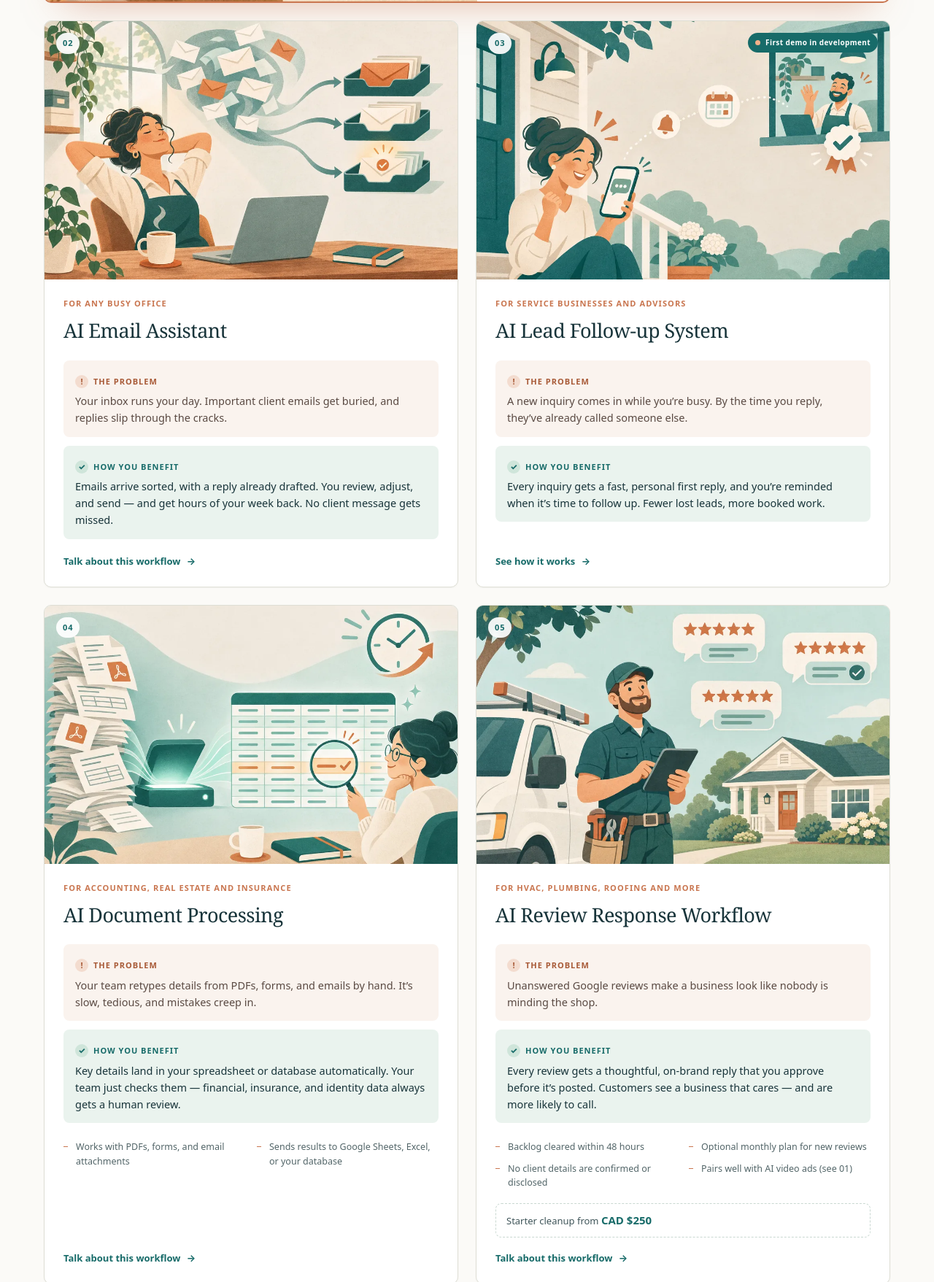
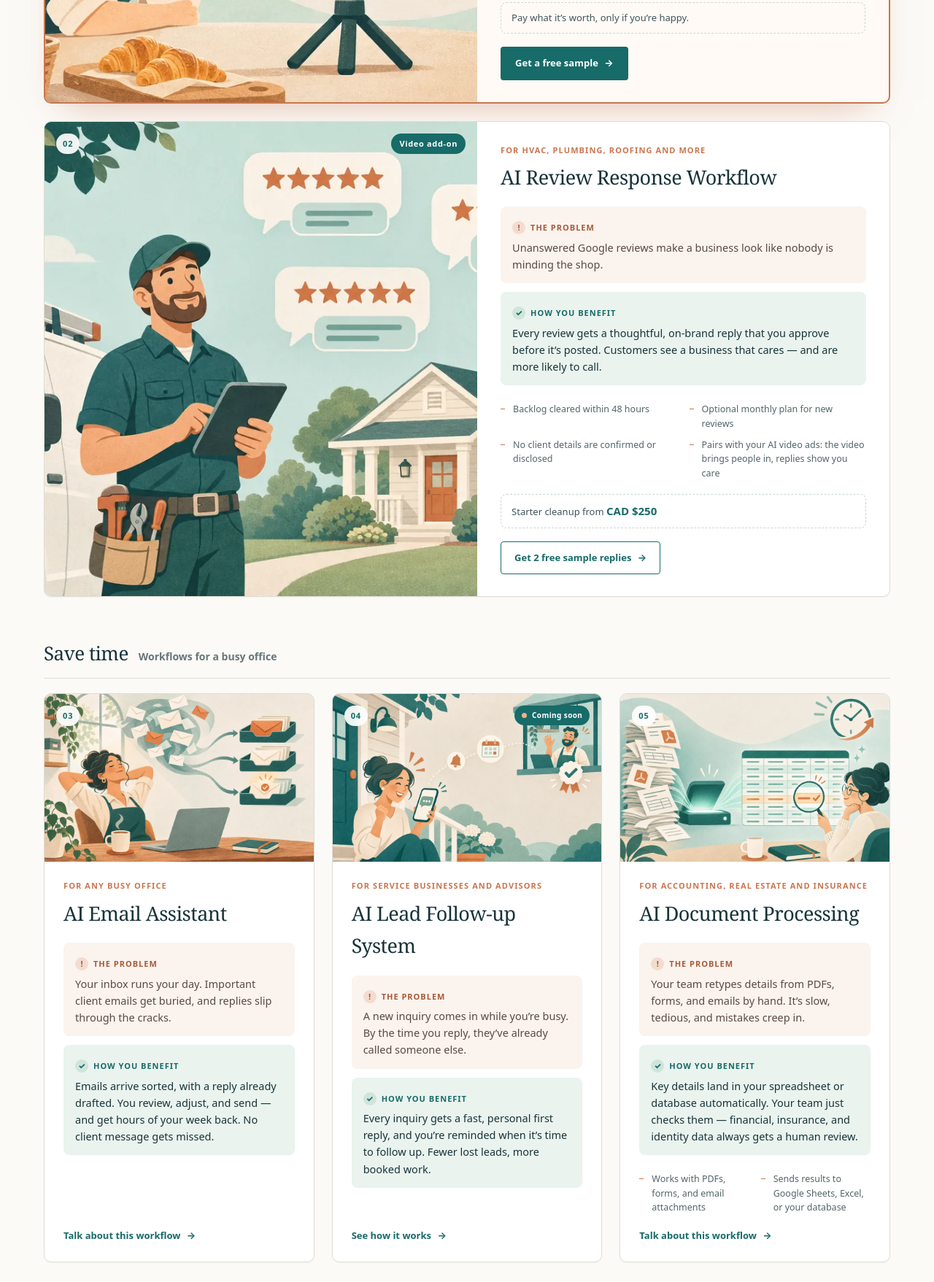
Before and after one commit to frankzhang-ai/workflow-ai-site, a plain HTML site: page index.html in a window 1280 px wide. Shown: the part 1783-3540 px from the top of the page at 73% size. Drawn offline with Linux system fonts and the light colour scheme.

Commit message:
Refocus products on video, with review replies as an add-on (#1)
* Refocus products on video with review replies as add-on

Group cards into Win customers (video + reviews) and Save time (email,
lead follow-up, documents); move reviews next to video; mark lead
follow-up Coming soon; review CTA offers 2 free sample replies.

Co-Authored-By: Claude Opus 5.5 <noreply@anthropic.com>
Claude-Session: https://claude.ai/code/session_01Y4AyjwEREfKtt9Wp5xpNCw

* Add video price anchor and switch contact email to hello@loopsoha.com

Co-Authored-By: Claude Opus 5.5 <noreply@anthropic.com>
Claude-Session: https://claude.ai/code/session_01Y4AyjwEREfKtt9Wp5xpNCw

* Remove price range from video card

Co-Authored-By: Claude Opus 5.5 <noreply@anthropic.com>
Claude-Session: https://claude.ai/code/session_01Y4AyjwEREfKtt9Wp5xpNCw

---------

Co-authored-by: Claude <noreply@anthropic.com>

```diff
--- a/css/styles.css
+++ b/css/styles.css
@@ -104,3 +104,14 @@
 @media(max-width:1024px){.featured-video .card-media img{position:static}}
 @media(max-width:860px){.how-inner{flex-direction:column;align-items:flex-start;gap:16px}.how-steps{flex-direction:column;align-items:flex-start;gap:10px;width:100%}.how-arrow{display:none}}
 @media(max-width:700px){.hero-actions{flex-direction:column;align-items:stretch;gap:12px}.hero-actions .button{width:100%}.featured-video h3{font-size:27px}.how-inner{padding-block:22px}}
+/* Product groups: Win customers / Save time */
+.product-group+.product-group{margin-top:56px}
+.product-group-title{display:flex;align-items:baseline;flex-wrap:wrap;gap:6px 14px;margin:0 0 20px;padding-bottom:12px;border-bottom:1px solid var(--line);color:var(--muted);font-family:var(--sans);font-size:14px;font-weight:600}
+.product-group-title span{color:var(--ink);font-family:var(--serif);font-size:26px;font-weight:400;letter-spacing:-.02em}
+.product-grid-three{grid-template-columns:repeat(3,1fr)}
+.review-addon .card-media img{position:absolute;inset:0}
+.addon-tag{background:var(--teal)}
+.review-addon .card-link{align-self:flex-start;margin-top:auto;padding:11px 18px;border:1px solid var(--teal);border-radius:4px}
+.review-addon .card-link:hover{background:var(--teal);color:#fff}
+@media(max-width:1024px){.review-addon .card-media img{position:static}.product-grid-three{grid-template-columns:repeat(2,1fr)}}
+@media(max-width:700px){.product-grid-three{grid-template-columns:1fr}.product-group+.product-group{margin-top:40px}.product-group-title span{font-size:23px}}
--- a/index.html
+++ b/index.html
@@ -48,8 +48,10 @@
     <section class="how-strip" aria-labelledby="how-title"><div class="wrap how-inner"><h2 id="how-title" class="how-title">How it works</h2><ol class="how-steps"><li><span class="how-num">1</span><strong>Free sample image</strong></li><li class="how-arrow" aria-hidden="true">→</li><li><span class="how-num">2</span><strong>Short promo video</strong></li><li class="how-arrow" aria-hidden="true">→</li><li><span class="how-num">3</span><strong>Pay what it’s worth if you’re happy</strong></li></ol></div></section>
 
     <section class="section wrap" id="products" aria-labelledby="products-title">
-      <div class="section-heading"><div><p class="eyebrow">What we make and streamline</p><h2 id="products-title">Five ways to win customers and save time.</h2></div><p>Start with AI promo videos that get you noticed, then add simple workflows that take busywork off your plate. You keep the final call on everything.</p></div>
-      <div class="product-grid">
+      <div class="section-heading"><div><p class="eyebrow">What we make and streamline</p><h2 id="products-title">Win customers first. Save time next.</h2></div><p>Start with an AI promo video that gets you noticed, and add review replies so new visitors see a business that cares. When you’re ready, simple workflows take busywork off your plate. You keep the final call on everything.</p></div>
+      <div class="product-group">
+        <h3 class="product-group-title"><span>Win customers</span> AI promo videos, plus review replies as an add-on</h3>
+        <div class="product-grid">
         <article class="product-card product-card-wide featured-video">
           <figure class="card-media"><img src="assets/products/video.webp" alt="A friendly bakery owner filming fresh bread with a phone on a small tripod in warm light" width="1024" height="688" loading="lazy" decoding="async"><span class="card-number">01</span><span class="new-tag">New</span></figure>
           <div class="card-body">
@@ -57,11 +59,28 @@
             <h3>AI Video Ads &amp; Promo Images</h3>
             <div class="pb"><div class="pb-row pb-problem"><span class="pb-label">The problem</span><p>Video is what gets noticed on Google, Instagram, and Facebook, but a film crew costs thousands and takes weeks.</p></div><div class="pb-row pb-benefit"><span class="pb-label">How you benefit</span><p>Short, on-brand video ads and promo images made with AI, in days instead of weeks. Your business looks professional online and gives people a reason to call.</p></div></div>
             <ul class="card-points"><li>Vertical video ads for Reels, Shorts, and stories</li><li>Product and promo images for your site and Google profile</li><li>You approve every version before it’s used</li><li>Free sample image to start</li></ul>
+            <p class="card-price">Pay what it’s worth, only if you’re happy.</p>
             <a href="#sample" class="card-link">Get a free sample <span aria-hidden="true">→</span></a>
           </div>
         </article>
-        <article class="product-card ">
-          <figure class="card-media"><img src="assets/products/email.webp" alt="Illustration of a business owner at a desk while scattered emails sort themselves into tidy trays" width="1024" height="688" loading="lazy" decoding="async"><span class="card-number">02</span></figure>
+        <article class="product-card product-card-wide review-addon">
+          <figure class="card-media"><img src="assets/products/reviews.webp" alt="Illustration of a home-service technician beside a work van with five-star review cards floating nearby" width="1024" height="688" loading="lazy" decoding="async"><span class="card-number">02</span><span class="new-tag addon-tag">Video add-on</span></figure>
+          <div class="card-body">
+            <p class="card-who">For HVAC, plumbing, roofing and more</p>
+            <h3>AI Review Response Workflow</h3>
+            <div class="pb"><div class="pb-row pb-problem"><span class="pb-label">The problem</span><p>Unanswered Google reviews make a business look like nobody is minding the shop.</p></div><div class="pb-row pb-benefit"><span class="pb-label">How you benefit</span><p>Every review gets a thoughtful, on-brand reply that you approve before it’s posted. Customers see a business that cares — and are more likely to call.</p></div></div>
+            <ul class="card-points"><li>Backlog cleared within 48 hours</li><li>Optional monthly plan for new reviews</li><li>No client details are confirmed or disclosed</li><li>Pairs with your AI video ads: the video brings people in, replies show you care</li></ul>
+            <p class="card-price">Starter cleanup from <strong>CAD $250</strong></p>
+            <a href="#contact" class="card-link" data-prefill="I'd like 2 free sample replies to my Google reviews. My business name (as it appears on Google) is: ">Get 2 free sample replies <span aria-hidden="true">→</span></a>
+          </div>
+        </article>
+        </div>
+      </div>
+      <div class="product-group">
+        <h3 class="product-group-title"><span>Save time</span> Workflows for a busy office</h3>
+        <div class="product-grid product-grid-three">
+        <article class="product-card">
+          <figure class="card-media"><img src="assets/products/email.webp" alt="Illustration of a business owner at a desk while scattered emails sort themselves into tidy trays" width="1024" height="688" loading="lazy" decoding="async"><span class="card-number">03</span></figure>
           <div class="card-body">
             <p class="card-who">For any busy office</p>
             <h3>AI Email Assistant</h3>
@@ -70,7 +89,7 @@
           </div>
         </article>
         <article class="product-card">
-          <figure class="card-media"><img src="assets/products/leads.webp" alt="Illustration of a homeowner receiving a quick reply on their phone from a local business" width="1024" height="688" loading="lazy" decoding="async"><span class="card-number">03</span><span class="demo-tag"><span></span> First demo in development</span></figure>
+          <figure class="card-media"><img src="assets/products/leads.webp" alt="Illustration of a homeowner receiving a quick reply on their phone from a local business" width="1024" height="688" loading="lazy" decoding="async"><span class="card-number">04</span><span class="demo-tag"><span></span> Coming soon</span></figure>
           <div class="card-body">
             <p class="card-who">For service businesses and advisors</p>
             <h3>AI Lead Follow-up System</h3>
@@ -78,8 +97,8 @@
             <a href="#demo" class="card-link">See how it works <span aria-hidden="true">→</span></a>
           </div>
         </article>
-        <article class="product-card ">
-          <figure class="card-media"><img src="assets/products/documents.webp" alt="Illustration of paper forms turning into an organized spreadsheet while a person reviews the results" width="1024" height="688" loading="lazy" decoding="async"><span class="card-number">04</span></figure>
+        <article class="product-card">
+          <figure class="card-media"><img src="assets/products/documents.webp" alt="Illustration of paper forms turning into an organized spreadsheet while a person reviews the results" width="1024" height="688" loading="lazy" decoding="async"><span class="card-number">05</span></figure>
           <div class="card-body">
             <p class="card-who">For accounting, real estate and insurance</p>
             <h3>AI Document Processing</h3>
@@ -88,17 +107,7 @@
             <a href="#contact" class="card-link">Talk about this workflow <span aria-hidden="true">→</span></a>
           </div>
         </article>
-        <article class="product-card ">
-          <figure class="card-media"><img src="assets/products/reviews.webp" alt="Illustration of a home-service technician beside a work van with five-star review cards floating nearby" width="1024" height="688" loading="lazy" decoding="async"><span class="card-number">05</span></figure>
-          <div class="card-body">
-            <p class="card-who">For HVAC, plumbing, roofing and more</p>
-            <h3>AI Review Response Workflow</h3>
-            <div class="pb"><div class="pb-row pb-problem"><span class="pb-label">The problem</span><p>Unanswered Google reviews make a business look like nobody is minding the shop.</p></div><div class="pb-row pb-benefit"><span class="pb-label">How you benefit</span><p>Every review gets a thoughtful, on-brand reply that you approve before it’s posted. Customers see a business that cares — and are more likely to call.</p></div></div>
-            <ul class="card-points"><li>Backlog cleared within 48 hours</li><li>Optional monthly plan for new reviews</li><li>No client details are confirmed or disclosed</li><li>Pairs well with AI video ads (see 01)</li></ul>
-            <p class="card-price">Starter cleanup from <strong>CAD $250</strong></p>
-            <a href="#contact" class="card-link">Talk about this workflow <span aria-hidden="true">→</span></a>
-          </div>
-        </article>
+        </div>
       </div>
     </section>
     <section class="process-section" id="process" aria-labelledby="process-title"><div class="wrap section">
@@ -118,10 +127,10 @@
       <details><summary>What do you not automate?</summary><p>We do not provide automated underwriting, investment advice, or automated high-impact personal decisions of that kind. Workflows are for administrative processes, email classification, reminders, document preparation, and customer-service support.</p></details>
       <details><summary>Where do you work?</summary><p>We’re based in the Greater Toronto Area and can meet in person around Milton, Oakville, and Mississauga. We also work remotely with businesses anywhere in Canada; there is no client-facing office location to visit.</p></details>
     </div></div></section>
-    <section class="contact-section" id="contact" aria-labelledby="contact-title"><div class="wrap contact-layout"><div class="contact-copy" id="sample"><p class="eyebrow">Free sample or a quick call</p><h2 id="contact-title">Let’s find the right place to begin.</h2><p>Ask for a free sample promo image for your business, or tell us about a process you’d like to improve. The form opens a message in your email app for you to review and send.</p><p class="contact-call"><a class="text-link" href="https://calendar.app.google/wds1HghxJwFTL84J7" target="_blank" rel="noopener">Book a free 15-minute call <span aria-hidden="true">→</span></a></p><div class="contact-direct"><span class="contact-icon" aria-hidden="true">✉</span><div><small>Prefer email?</small><a data-email href="mailto:zg0427@gmail.com">zg0427@gmail.com</a></div></div></div>
+    <section class="contact-section" id="contact" aria-labelledby="contact-title"><div class="wrap contact-layout"><div class="contact-copy" id="sample"><p class="eyebrow">Free sample or a quick call</p><h2 id="contact-title">Let’s find the right place to begin.</h2><p>Ask for a free sample promo image for your business, or tell us about a process you’d like to improve. The form opens a message in your email app for you to review and send.</p><p class="contact-call"><a class="text-link" href="https://calendar.app.google/wds1HghxJwFTL84J7" target="_blank" rel="noopener">Book a free 15-minute call <span aria-hidden="true">→</span></a></p><div class="contact-direct"><span class="contact-icon" aria-hidden="true">✉</span><div><small>Prefer email?</small><a data-email href="mailto:hello@loopsoha.com">hello@loopsoha.com</a></div></div></div>
       <form class="contact-form" id="contact-form" novalidate><div class="form-row"><div class="field"><label for="name">Name <span>(required)</span></label><input id="name" name="name" autocomplete="name" required></div><div class="field"><label for="email">Email <span>(required)</span></label><input id="email" name="email" type="email" autocomplete="email" required></div></div><div class="field"><label for="company">Company <span>(optional)</span></label><input id="company" name="company" autocomplete="organization"></div><div class="field"><label class="check"><input type="checkbox" name="sample" value="yes" checked> Send me a free sample promo image</label></div><div class="field"><label for="message">What would you like? <span>(e.g. a free sample image, or a process to improve)</span></label><textarea id="message" name="message" rows="4"></textarea></div><p class="form-note">Your details stay in the message draft until you choose to send it.</p><button class="button" type="submit">Prepare email request <span aria-hidden="true">→</span></button><p class="form-status" id="form-status" role="status" aria-live="polite"></p></form>
     </div></section>
   </main>
-  <footer class="site-footer"><div class="wrap footer-main"><div><a class="brand footer-brand" href="index.html"><img src="assets/favicon.svg" alt="" width="32" height="32"><span data-brand>Loopsoha</span></a><p>AI promo videos and practical workflow automation for local businesses.</p></div><div class="footer-links"><a href="privacy.html">Privacy</a><a href="mailto:zg0427@gmail.com" data-mailto data-email>zg0427@gmail.com</a></div></div><div class="wrap footer-bottom"><span>© 2026 <span data-brand>Loopsoha</span></span><span>Based in the GTA · Serving clients across Canada</span></div></footer>
+  <footer class="site-footer"><div class="wrap footer-main"><div><a class="brand footer-brand" href="index.html"><img src="assets/favicon.svg" alt="" width="32" height="32"><span data-brand>Loopsoha</span></a><p>AI promo videos and practical workflow automation for local businesses.</p></div><div class="footer-links"><a href="privacy.html">Privacy</a><a href="mailto:hello@loopsoha.com" data-mailto data-email>hello@loopsoha.com</a></div></div><div class="wrap footer-bottom"><span>© 2026 <span data-brand>Loopsoha</span></span><span>Based in the GTA · Serving clients across Canada</span></div></footer>
 </body>
 </html>
--- a/js/main.js
+++ b/js/main.js
@@ -2,7 +2,7 @@
   "use strict";
   var config = window.SITE_CONFIG || {};
   var brand = config.brandName || "Loopsoha";
-  var email = config.contactEmail || "zg0427@gmail.com";
+  var email = config.contactEmail || "hello@loopsoha.com";
   document.querySelectorAll("[data-brand]").forEach(function (el) { el.textContent = brand; });
   document.querySelectorAll("[data-email]").forEach(function (el) {
     if (el.tagName === "A") el.href = "mailto:" + email;
@@ -24,6 +24,12 @@
   }
 
   var form = document.getElementById("contact-form");
+  Array.prototype.forEach.call(document.querySelectorAll("[data-prefill]"), function (link) {
+    link.addEventListener("click", function () {
+      var message = document.getElementById("message");
+      if (message && !message.value.trim()) message.value = link.getAttribute("data-prefill");
+    });
+  });
   if (form) form.addEventListener("submit", function (event) {
     event.preventDefault();
     var status = document.getElementById("form-status");
--- a/js/site.config.js
+++ b/js/site.config.js
@@ -1,5 +1,5 @@
 window.SITE_CONFIG = {
   brandName: "Loopsoha",
-  contactEmail: "zg0427@gmail.com",
+  contactEmail: "hello@loopsoha.com",
   siteUrl: "https://loopsoha.com/"
 };
```
Also changed, not shown: privacy.html (+2 -2 lines), 1 other file.
